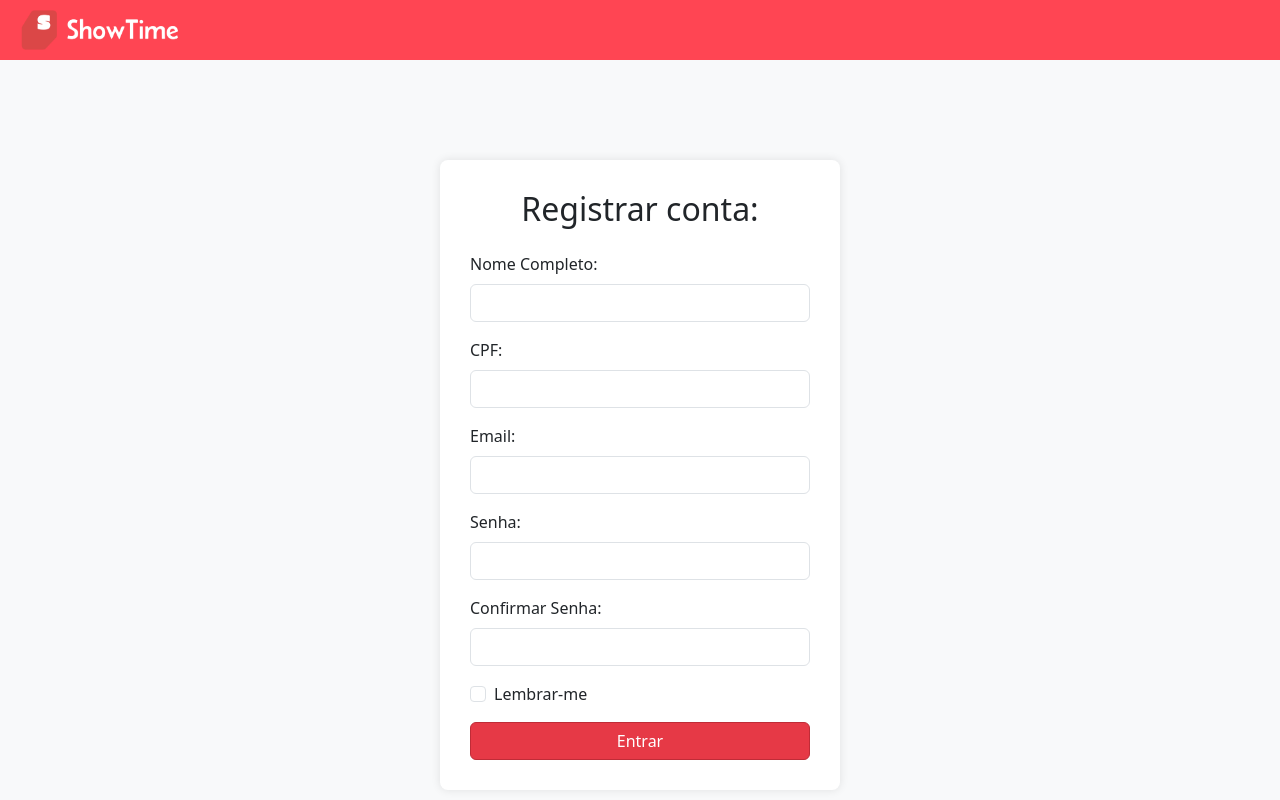
After one commit to lobomaudani/ProjetoPPI_Shoptime, a PHP site: page /register.php in a window 1280 px wide. The commit adds this page. Run offline with PHP 8.4, Linux system fonts and the light colour scheme.

Commit message:
Ajustes Gerais 11/09

```diff
--- a/index.html
+++ b/index.html
@@ -373,9 +373,8 @@
             <input type="text" placeholder="Procure seu produto aqui" />
         </div>
         <div class="user-actions">
-            <p><button onclick="location.href='login.php'"><ins>Entre</ins></button> ou<br>
-                <button onclick="location.href='/signup'"><ins>Cadastre-se</ins></button>
-            </p>
+            <a href="login.php"><ins>Entre</ins></a></button> ou<br>
+            <a href="register.php"><ins>Cadastre-se</a></ins></button>
             <button title="Favoritos">❤</button>
             <button title="Carrinho">🛒</button>
         </div>
--- /dev/null
+++ b/register.php
@@ -0,0 +1,69 @@
+<!DOCTYPE html>
+<html lang="pt-br">
+
+<head>
+    <meta charset="UTF-8">
+    <meta name="viewport" content="width=device-width, initial-scale=1.0">
+    <link href="https://cdn.jsdelivr.net/npm/bootstrap@5.3.3/dist/css/bootstrap.min.css" rel="stylesheet">
+    <link href="stylesLoginRegister.css" rel="stylesheet">
+    <script src="https://cdn.jsdelivr.net/npm/bootstrap@5.3.3/dist/js/bootstrap.bundle.min.js"></script>
+    <title>ShowTime - Login</title>
+
+</head>
+
+<body>
+
+    <header>
+        <a href="index.html"><img src="images/showtime-logo.png" alt="Promoção 3" width="160" height="40" /></a>
+    </header>
+
+    <div class="container">
+        <div class="row justify-content-center">
+            <div class="col-md-6 login-container">
+                <h2 class="text-center mb-4">Registrar conta:</h2>
+
+                <?php if (isset($error)): ?>
+                    <div class="alert alert-danger" role="alert">
+                        <?php echo $error; ?>
+                    </div>
+                <?php endif; ?>
+
+                <form action="login.php" method="POST">
+                    <div class="mb-3">
+                        <label for="username" class="form-label">Nome Completo:</label>
+                        <input type="text" class="form-control" id="username" name="username" required>
+                    </div>
+                    <div class="mb-3">
+                        <label for="cpf" class="form-label">CPF:</label>
+                        <input type="text" class="form-control" id="cpf" name="cpf" required>
+                    </div>
+                    <div class="mb-3">
+                        <label for="email" class="form-label">Email:</label>
+                        <input type="email" class="form-control" id="email" name="email" required>
+                    </div>
+                    <div class="mb-3">
+                        <label for="password" class="form-label">Senha:</label>
+                        <input type="password" class="form-control" id="password" name="password" required>
+                    </div>
+                    <div class="mb-3">
+                        <label for="password-confirm" class="form-label">Confirmar Senha:</label>
+                        <input type="password" class="form-control" id="password-confirm" name="password-confirm"
+                            required>
+                    </div>
+                    <div class="mb-3 form-check">
+                        <input type="checkbox" class="form-check-input" id="rememberme" name="rememberme">
+                        <label class="form-check-label" for="rememberme">Lembrar-me</label>
+                    </div>
+                    <div class="d-grid gap-2">
+                        <button type="submit" class="btn btn-primary">Entrar</button>
+                    </div>
+                </form>
+            </div>
+        </div>
+    </div>
+
+    <script src="https://cdn.jsdelivr.net/npm/bootstrap@5.3.3/dist/js/bootstrap.bundle.min.js"></script>
+
+</body>
+
+</html>
--- /dev/null
+++ b/styles/stylesLoginRegister.css
@@ -0,0 +1,43 @@
+:root {
+    --color-btn-hover: #8a1816;
+}
+
+body {
+    background-color: #f8f9fa;
+}
+
+.login-container {
+    max-width: 400px;
+    margin-top: 100px;
+    padding: 30px;
+    background-color: #ffffff;
+    border-radius: 8px;
+    box-shadow: 0 0 10px rgba(0, 0, 0, 0.1);
+}
+
+header {
+    background: #ff4553;
+    padding: 10px 20px;
+    display: flex;
+    justify-content: space-between;
+    align-items: center;
+    color: #fff;
+}
+
+header .logo {
+    font-size: 1.6rem;
+    font-weight: bold;
+}
+
+.btn-primary {
+    background-color: #e63946;
+    border-color: #bf2c37;
+}
+
+.btn-primary:hover {
+    background-color: #8a1816 !important;
+}
+
+.link-register {
+    color: #e32c29;
+}
```
Also changed, not shown: connections/conectarBD.php (added, +12 -0 lines), connections/formTabelaUsuarios.php (added, +62 -0 lines), login.php (+51 -1 lines), stylesAAAA.css (renamed from styles.css).
